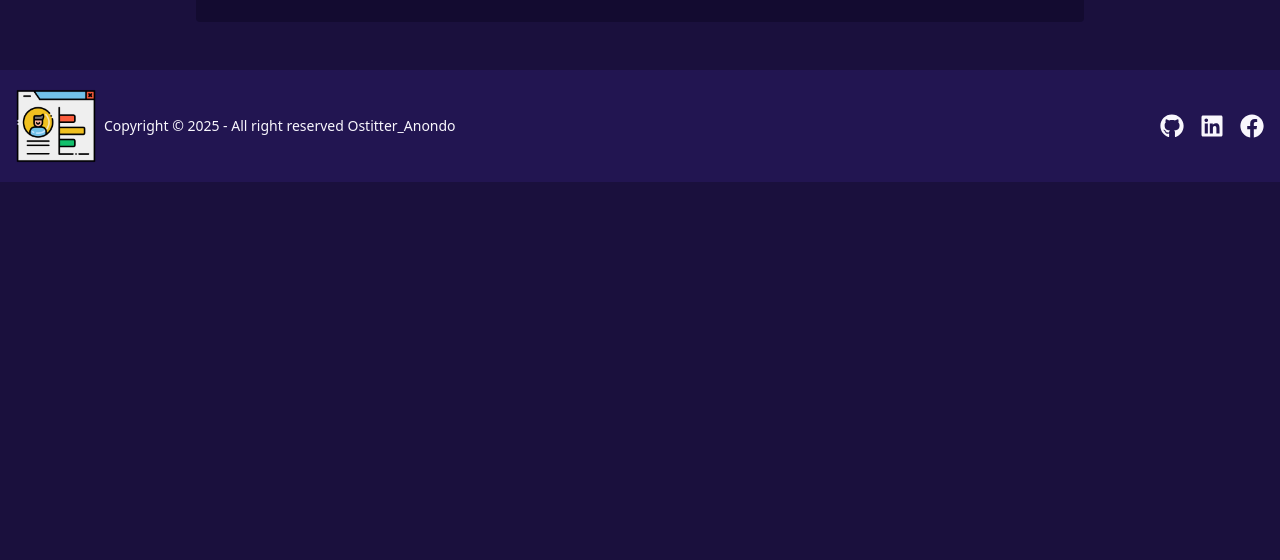
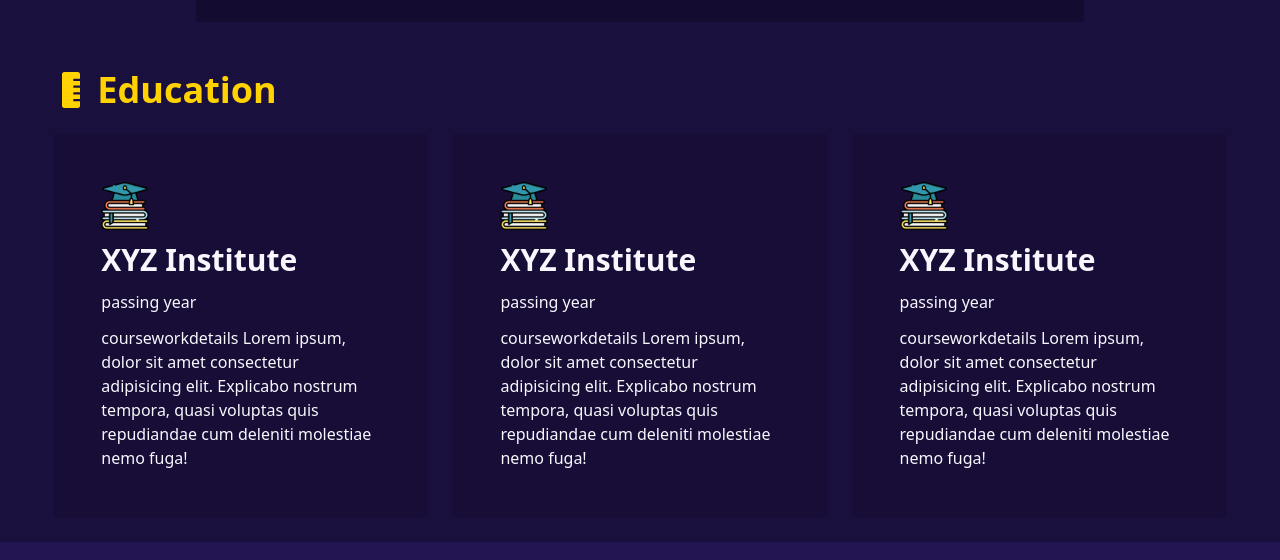
Before and after one commit to Ostitter-Anondo/portfolio-blog-project, a React (Vite) app: page / in a window 1280 px wide. Shown: the part 574-1134 px from the top of the page. Before the commit the page ends 800 px from the top, so only its background shows below. Built offline with nearby package versions, Linux system fonts and the light colour scheme.

Commit message:
education section done

```diff
--- a/src/pages/Home.jsx
+++ b/src/pages/Home.jsx
@@ -1,6 +1,8 @@
 import { CgEditBlackPoint } from "react-icons/cg";
 import Navbar from "./components/Navbar";
 import Footer from "./components/Footer";
+import { FaRulerVertical } from "react-icons/fa";
+import EducationCard from "./Home/EducationCard";
 
 const Home = () => {
   return (
@@ -31,6 +33,14 @@ const Home = () => {
             </div>
           </div>
         </div>
+        <div className="w-11/12 mx-auto my-6">
+          <h2 className="font-bold text-4xl text-accent flex items-center gap-2"><FaRulerVertical />Education</h2>
+          <div className="flex flex-col lg:flex-row gap-6 my-6">
+            <EducationCard />
+            <EducationCard />
+            <EducationCard />
+          </div>
+        </div>
       </main>
       <Footer />
     </>
--- /dev/null
+++ b/src/pages/Home/EducationCard.jsx
@@ -0,0 +1,20 @@
+import PropTypes from 'prop-types';
+import education from '../../assets/education.png';
+
+const EducationCard = ({eduData}) => {
+  console.log(eduData)
+  return (
+    <div className='card bg-base-200 rounded w-fit p-12 flex flex-col gap-3'>
+      <img src={education} className='size-12' alt="education" />
+      <h3 className='font-bold text-3xl'>XYZ Institute</h3>
+      <p className='font-light'>passing year</p>
+      <p>courseworkdetails Lorem ipsum, dolor sit amet consectetur adipisicing elit. Explicabo nostrum tempora, quasi voluptas quis repudiandae cum deleniti molestiae nemo fuga!</p>
+    </div>
+  );
+};
+
+EducationCard.propTypes = {
+  eduData: PropTypes.object,
+};
+
+export default EducationCard;
```
Also changed, not shown: src/assets/education.png (added), 1 other file (tests, documents, lock files or other folders).
